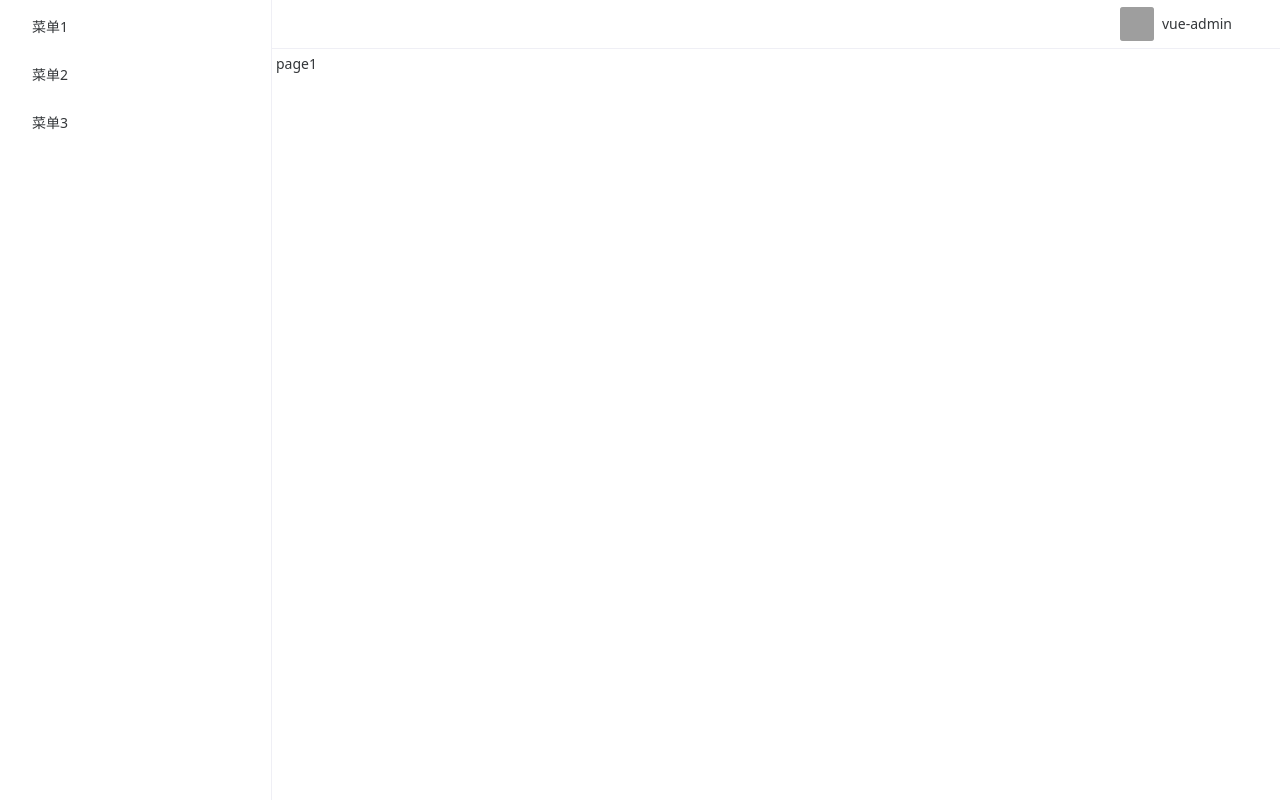
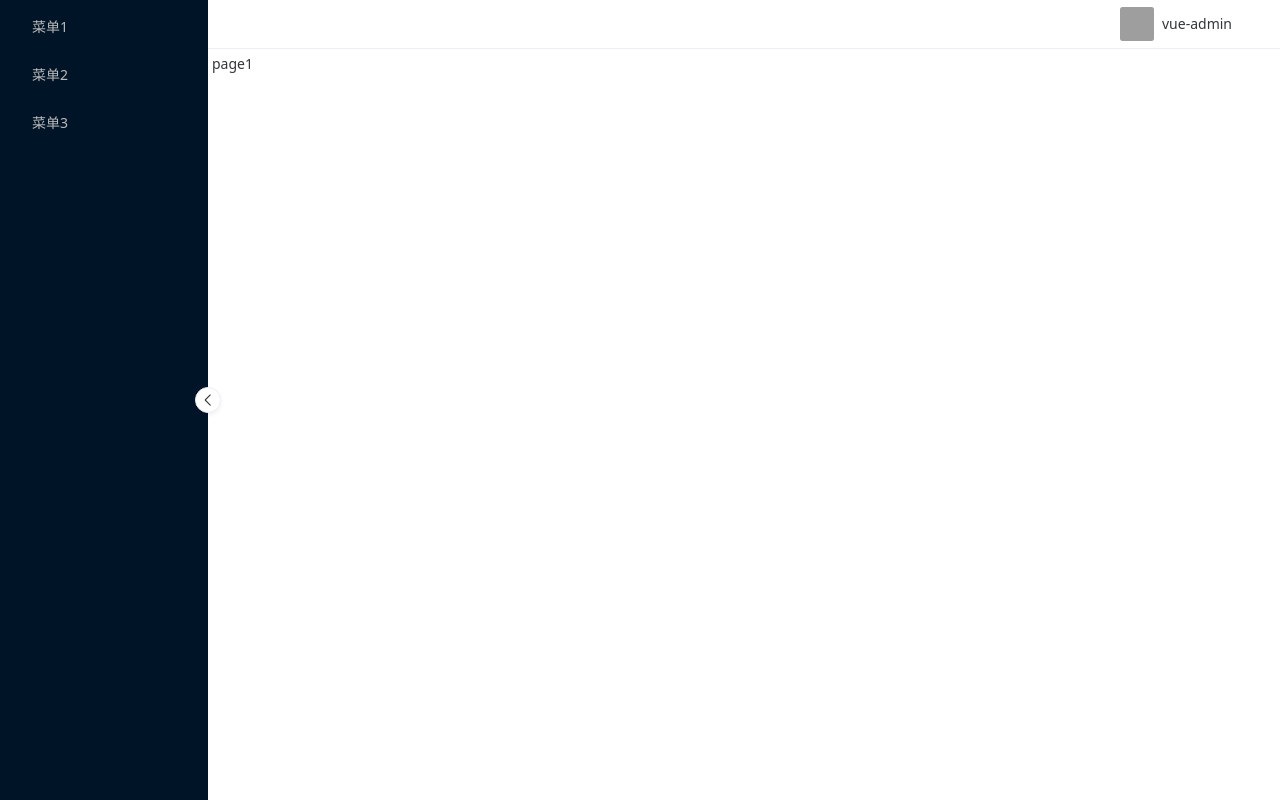
Before and after one commit to felismargarita/vue-admin, a Vue app: page /page1 in a window 1280 px wide. Built offline with nearby package versions, Linux system fonts and the light colour scheme; grey boxes are pictures that could not be loaded.

Commit message:
feature:优化了layout的UI

```diff
--- a/src/components/layout/Header.vue
+++ b/src/components/layout/Header.vue
@@ -1,7 +1,7 @@
 <template>
   <n-layout-header bordered>
     <div class="vue-admin-header">
-      <n-dropdown :options="options">
+      <n-dropdown :options="options" @select="handleSelect">
         <span class="drop-down">
           <n-avatar src="http://felis.top:8101/picture?md5=13e9d7857236becd43a82edc6ff834c8"/>
           <span class="drop-down-text">vue-admin</span>
@@ -16,9 +16,16 @@ export default {
   data(){
     return {
       options:[
-        {label:'修改密码'},
-        {label:'退出登陆'},
+        {label:'修改密码',key:'password'},
+        {label:'退出登陆',key:'logout'},
       ]
+    }
+  },
+  methods:{
+    handleSelect(key){
+      if(key === 'logout'){
+        this.$router.push('/login')
+      }
     }
   }
 }
--- a/src/components/layout/Sider.vue
+++ b/src/components/layout/Sider.vue
@@ -1,6 +1,6 @@
 <template>
-  <n-layout-sider class="vue-admin-side" collapsible bordered>
-    <n-menu theme="dark" :options="options">
+  <n-layout-sider :width="208" show-trigger inverted class="vue-admin-side" >
+    <n-menu inverted :options="options">
     </n-menu>
   </n-layout-sider>
 </template>
```
